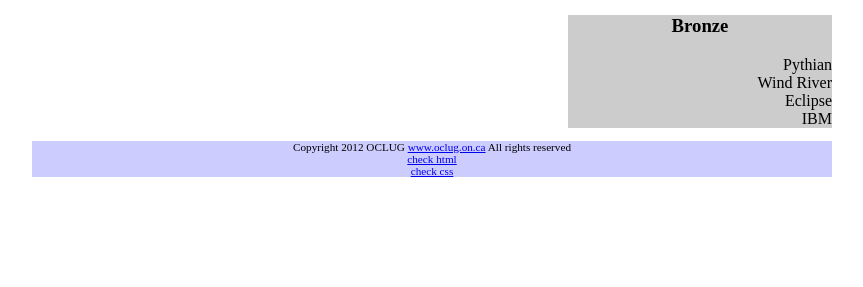
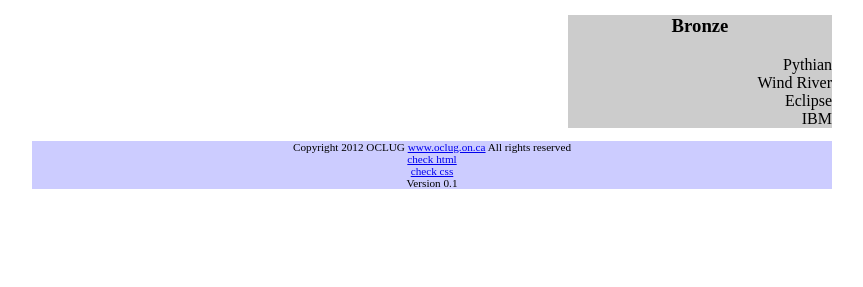
Before and after one commit to bjb/ugconnect, a Django app: page /publicpages/index/ in a window 1280 px wide. Shown: the part 513-800 px from the top of the page, without its empty margins (208-1071 px from the left). Run offline with Django 3.2, Linux system fonts and the light colour scheme; parts of the project's set-up code (start-up, migrations or seed data) failed here and were passed over.

Commit message:
add a web site version number
in the footer

```diff
--- a/publicpages/templates/footer.html
+++ b/publicpages/templates/footer.html
@@ -5,4 +5,6 @@
   <a href="http://validator.w3.org/check?uri=referer">check html</a>
   <br />
   <a href="http://jigsaw.w3.org/css-validator/check/referer">check css</a>
+  <br />
+  Version 0.1
 </div>
```
